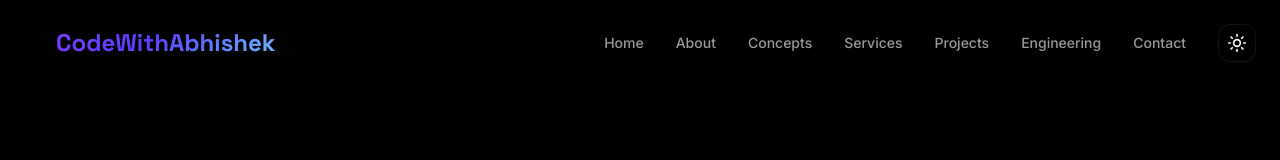
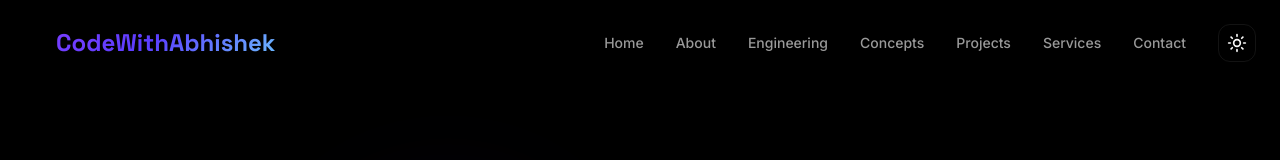
Before and after one commit to DevWithAbhishek/portfolio, a React (Vite) app: page / in a window 1280 px wide. Shown: the top 160 px of the page. Built offline with nearby package versions, Linux system fonts and the light colour scheme; the HTML template or start-up script is replaced by a standard one.

Commit message:
fix: update navbar to show sections in right order

```diff
--- a/src/components/Header.tsx
+++ b/src/components/Header.tsx
@@ -20,10 +20,10 @@ import { cn } from "@/lib/utils";
 const navLinks = [
   { name: "Home", href: "#home", icon: Home, isRoute: false },
   { name: "About", href: "#about", icon: User, isRoute: false },
+  { name: "Engineering", href: "/engineering", icon: Wrench, isRoute: true },
   { name: "Concepts", href: "#skills", icon: Zap, isRoute: false },
+  { name: "Projects", href: "#projects", icon: FolderOpen, isRoute: false },
   { name: "Services", href: "#services", icon: Briefcase, isRoute: false },
-  { name: "Projects", href: "#projects", icon: FolderOpen, isRoute: false },
-  { name: "Engineering", href: "/engineering", icon: Wrench, isRoute: true },
   // { name: 'Testimonials', href: '#testimonials', icon: MessageSquare },
   { name: "Contact", href: "#contact", icon: Mail, isRoute: false },
 ];
```
